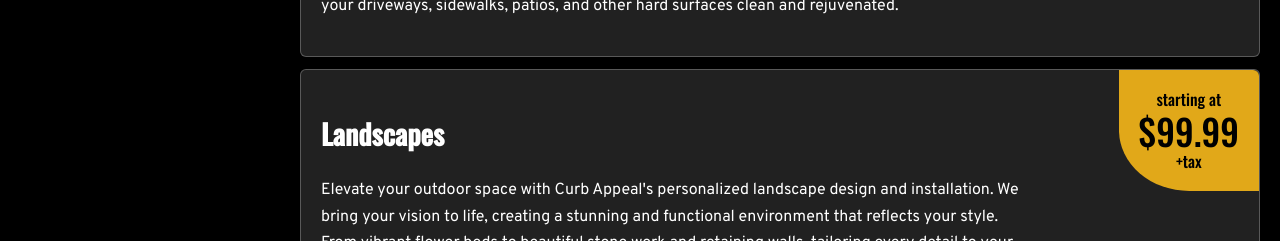
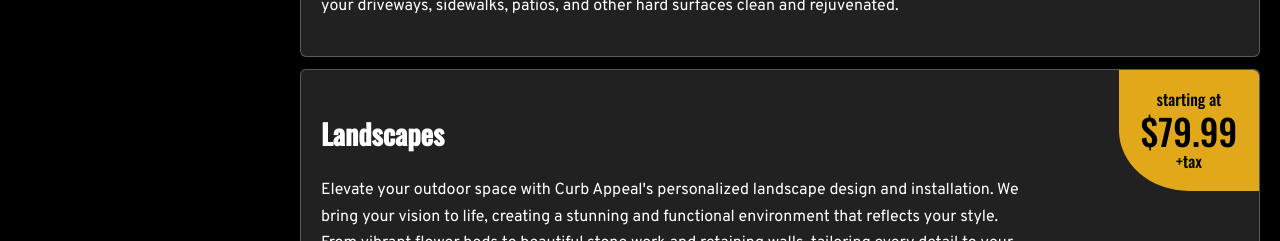
Before and after one commit to bravotango/curb-appeal, a React (Create React App) app in the folder client/: page / in a window 1280 px wide. Shown: the part 630-871 px from the top of the page. Built offline with nearby package versions, Linux system fonts and the light colour scheme; some icons are missing; a web font is replaced by a local one.

Commit message:
updated price

```diff
--- a/client/src/components/pages/Dashboard.tsx
+++ b/client/src/components/pages/Dashboard.tsx
@@ -111,7 +111,7 @@
       <div className='box'>
         <div className='badge'>
           <small>starting at</small>
-          $99.99
+          $79.99
           <small>+tax</small>
         </div>
         <h2>Landscapes</h2>
```
Also changed, not shown: 12 other files (tests, documents, lock files or other folders).
